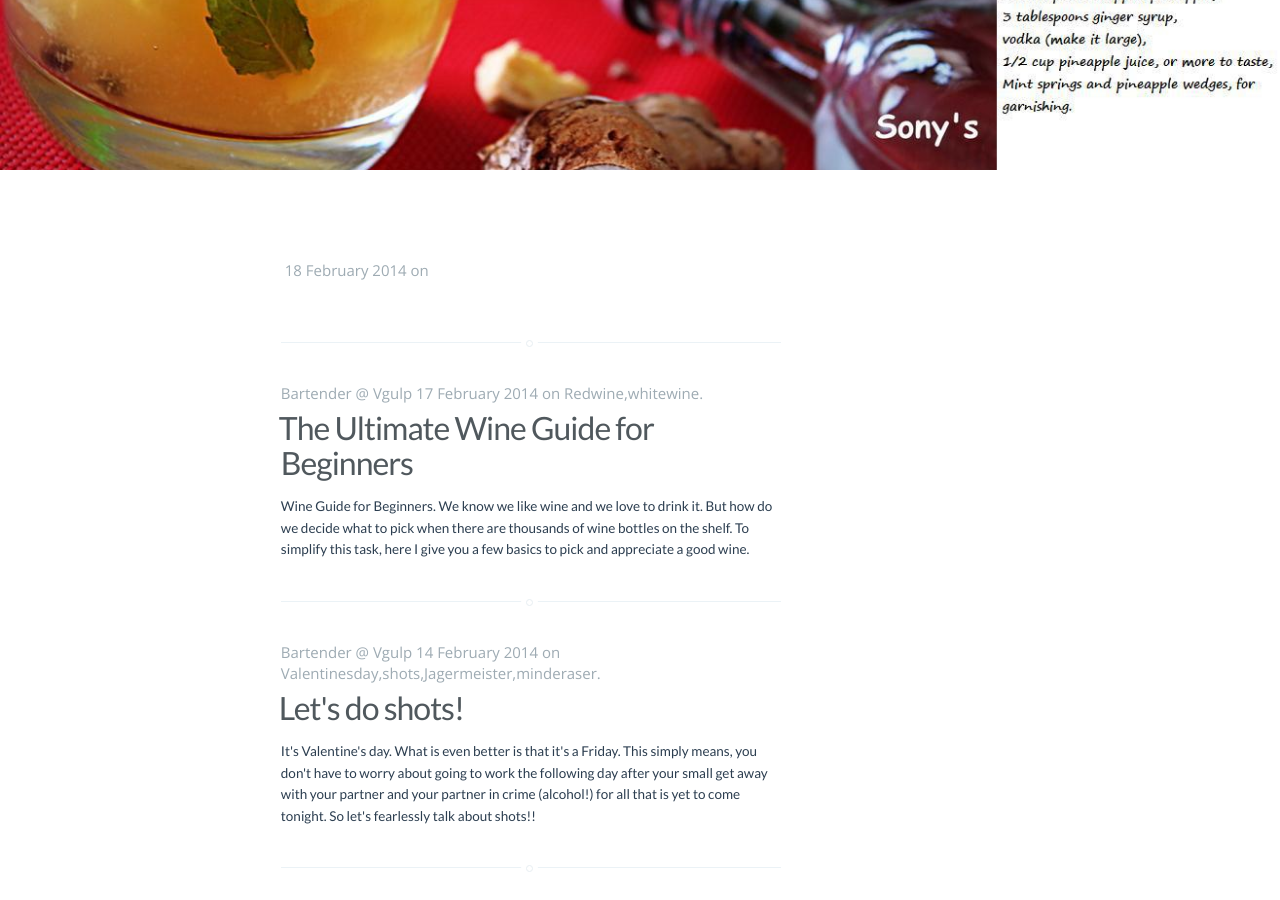
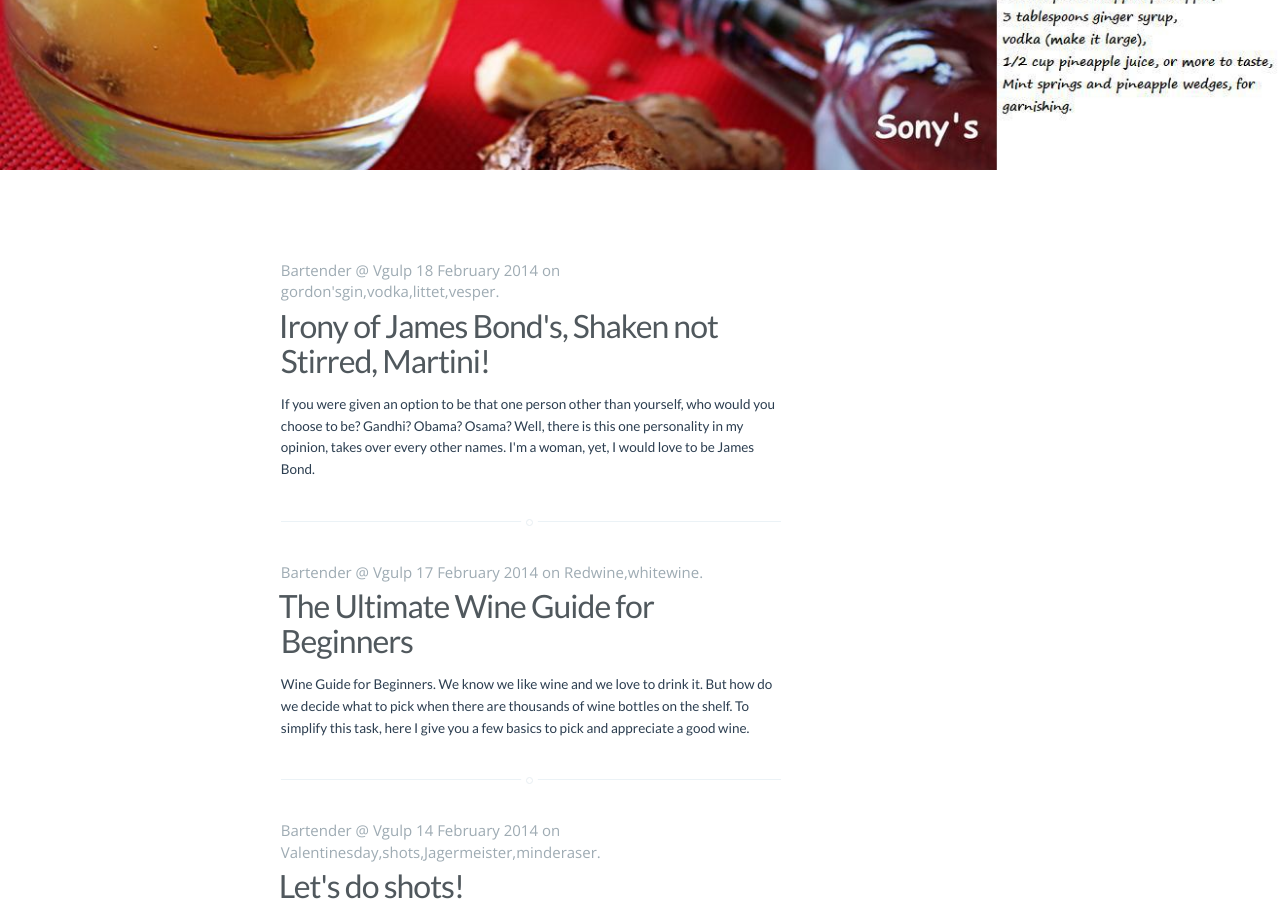
Before and after one commit to ajeeshpu/vgulp-jekyll, a Jekyll site: the page built from blog/index.html, in a window 1280 px wide and 900 px high, scrolled down 370 px. Built offline with Jekyll 4.4.1, drawn with Linux system fonts in a browser that asks for light colours; some web fonts are replaced; Markdown is read by kramdown in place of the engine named in the settings; the list of posts is cut into pages by our own code.

Commit message:
vesper bond

```diff
--- a/_posts/2014-02-18-Irony-of-James-Bonds-Shaken-not-Stirred-Martini.markdown
+++ b/_posts/2014-02-18-Irony-of-James-Bonds-Shaken-not-Stirred-Martini.markdown
@@ -1,6 +1,6 @@
 ---
 layout: blog-post
-title:  "Irony of James Bond's, "Shaken not Stirred", Martini!"
+title:  "Irony of James Bond's, Shaken not Stirred, Martini!"
 description: "If you were given an option to be that one person other than yourself, who would you choose to be? Gandhi? Obama? Osama? Well, there is this one personality in my opinion, takes over every other names. I'm a woman, yet, I would love to be James Bond."
 date:   2014-02-18 18:48:11
 tags: gordon's gin,vodka,littet,vesper.
```
